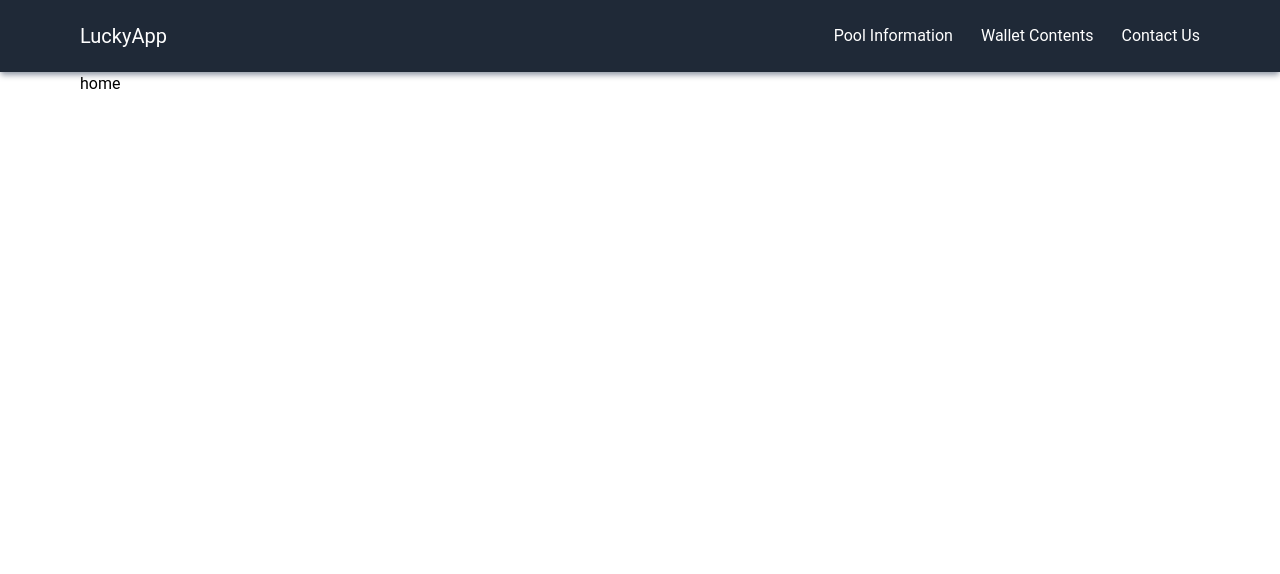
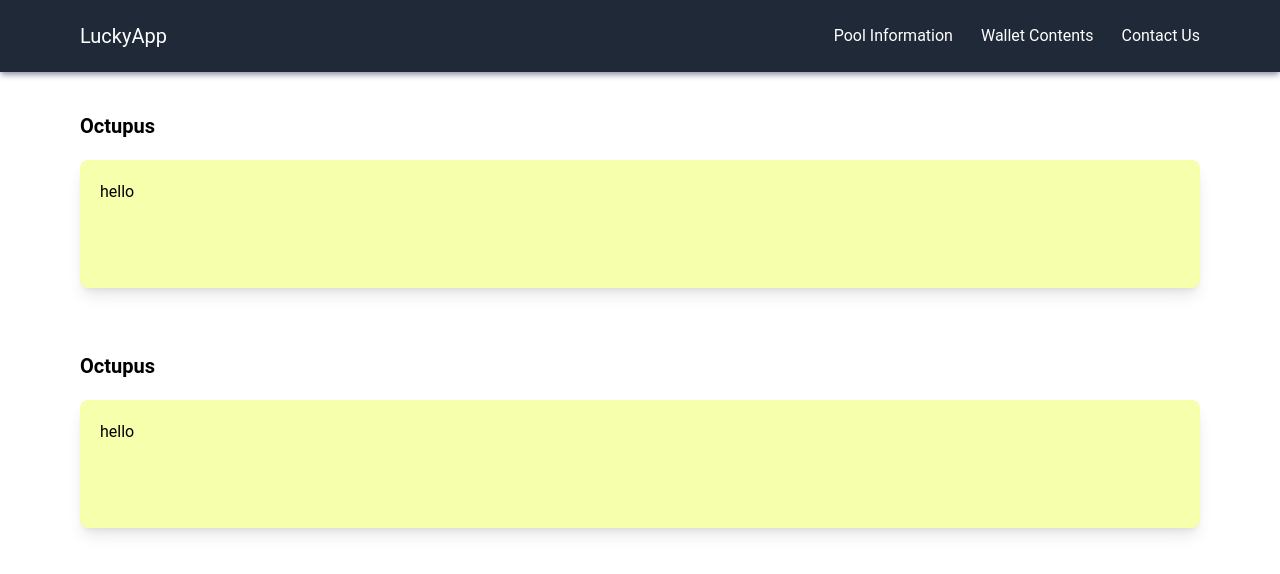
Before and after one commit to shahbazpro2/lucky, a React (Create React App) app: page / in a window 1280 px wide. Shown: the top 574 px of the page. Built offline with nearby package versions, Linux system fonts and the light colour scheme.

Commit message:
Add sample content

```diff
--- a/src/components/pages/home/Home.js
+++ b/src/components/pages/home/Home.js
@@ -2,8 +2,19 @@ import React from 'react'
 
 const Home = () => {
     return (
-        <div>
-            home
+        <div className="mt-10 space-y-16">
+            <div>
+                <div className="text-xl mb-5 font-bold">Octupus</div>
+                <div className="bg-lightYellow h-32 shadow-lg p-5 rounded-lg">
+                    hello
+                </div>
+            </div>
+            <div>
+                <div className="text-xl mb-5 font-bold">Octupus</div>
+                <div className="bg-lightYellow h-32 shadow-lg p-5 rounded-lg">
+                    hello
+                </div>
+            </div>
         </div>
     )
 }
```
